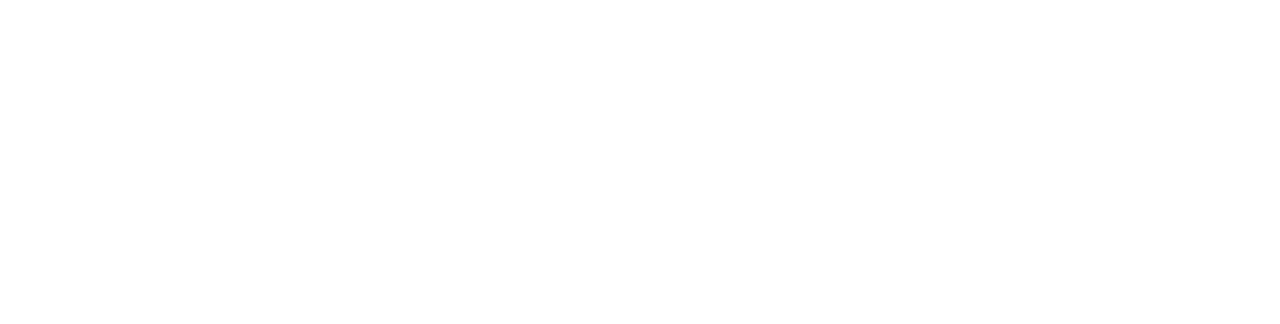
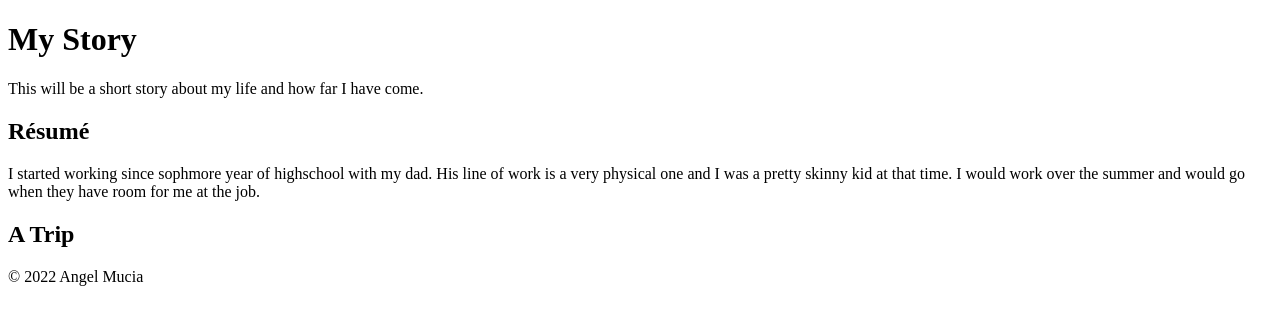
Before and after one commit to STLCC-CodeCamp-Aug-22/js-assignment-4-html-me-something-AngMucia, a website: page index.html in a window 1280 px wide. Drawn offline with Linux system fonts and the light colour scheme.

Commit message:
Made an update to html outline

```diff
--- a/index.html
+++ b/index.html
@@ -1,8 +1,34 @@
 <!DOCTYPE html>
 <html>
    <head>
+      <title> Story Time</title>
    </head>
+
+
    <body>
       <!-- Write your HTML in this file! -->
+   <header>
+      <h1>My Story</h1>
+      <p>This will be a short story about my life and how far I have come.</p>
+
+
+
+   </header>
+   <main>
+   <article>
+      <h2>Résumé</h2>
+      <p>I started working since sophmore year of highschool with my dad. His line of work is a very physical one and I was a pretty skinny kid at that time. I would work over the summer and would go when they have room for me at the job.</p>
+   </article>
+
+    <article>
+      <h2>A Trip</h2>
+
+    </article>
+   </main>
+
+
+   <footer>© 2022 Angel Mucia</footer>
    </body>
+
+
 </html>
```
